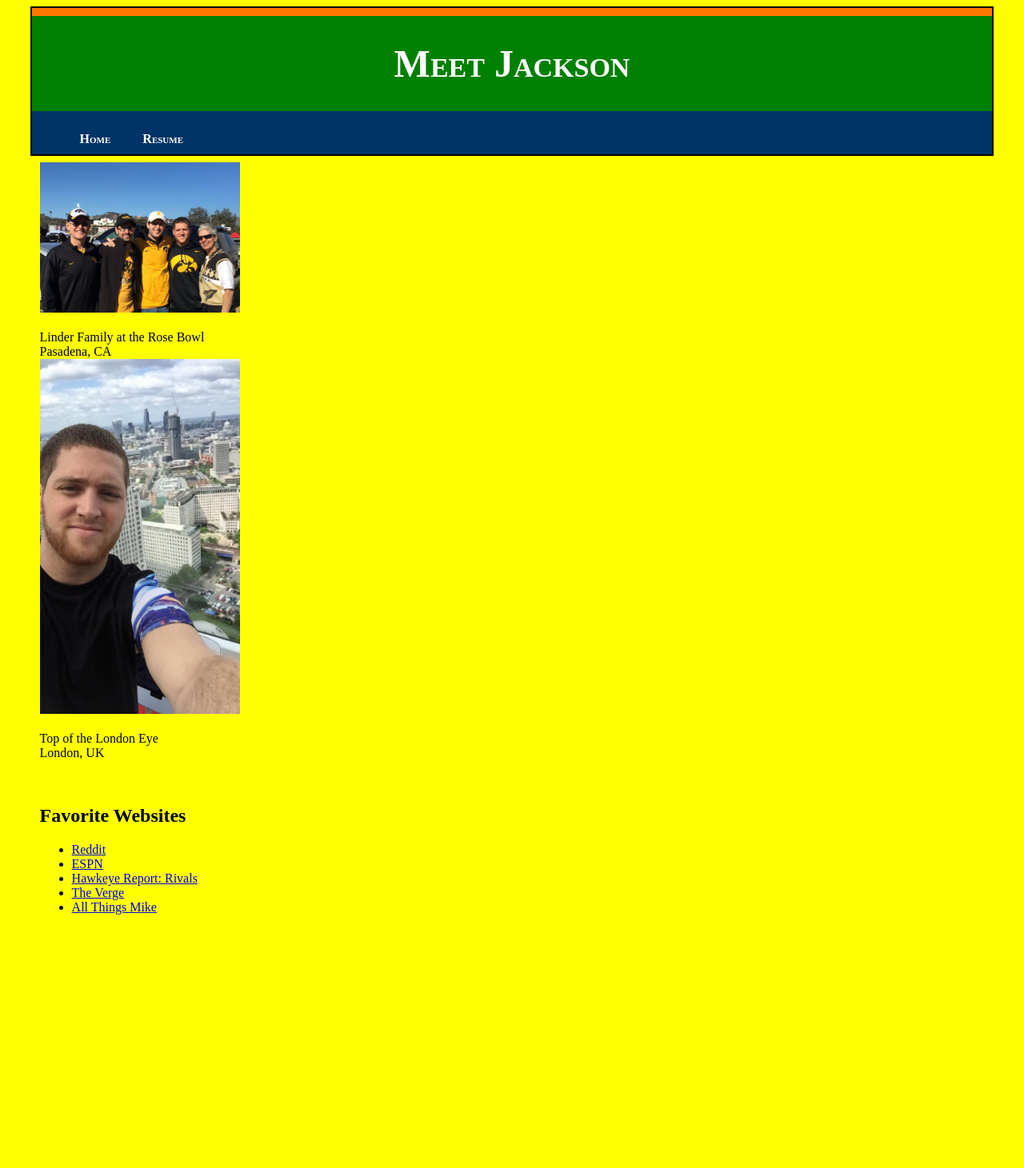
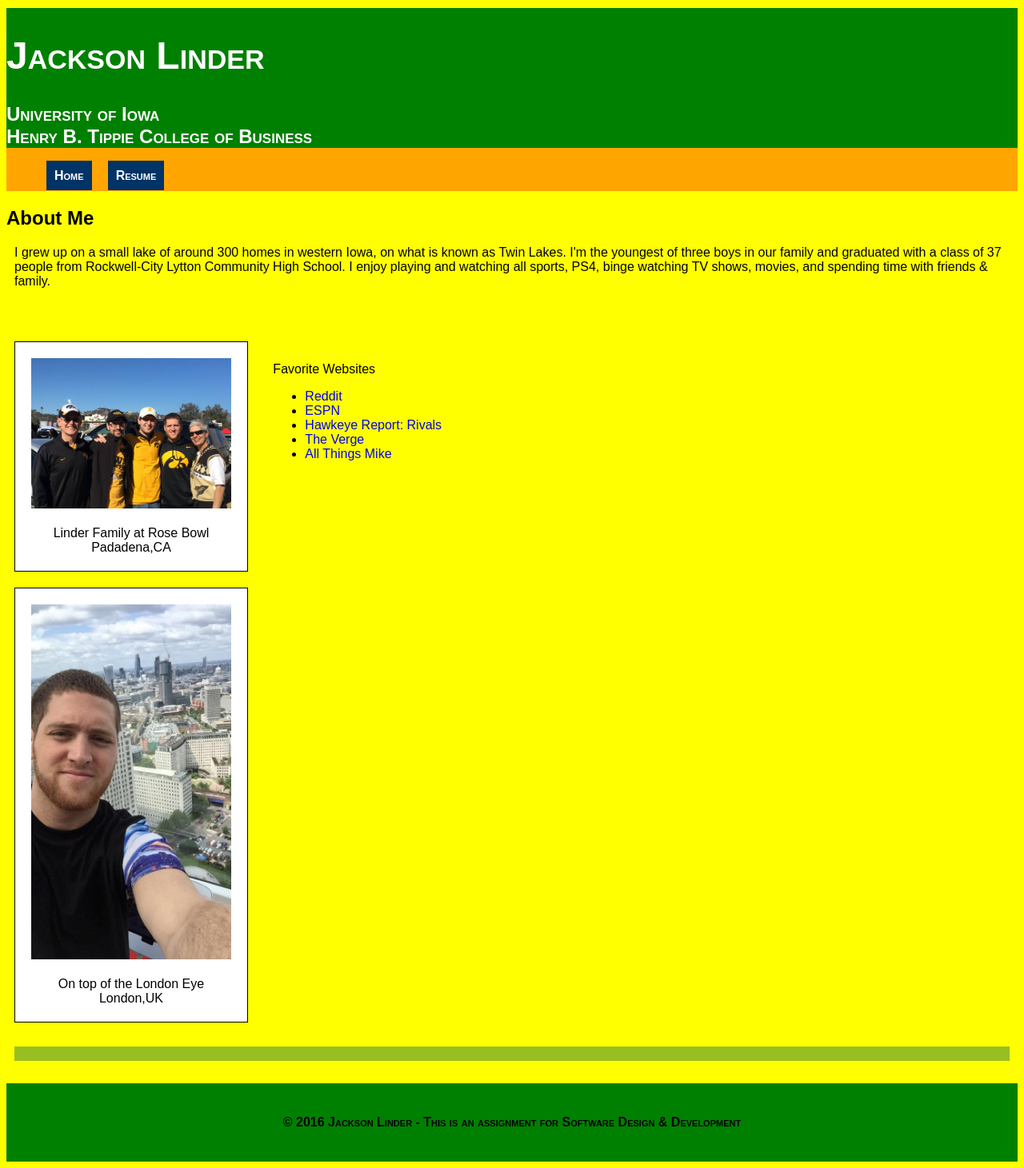
Before and after one commit to jlinderUIowa/HW2, a plain HTML site: page index.html in a window 1280 px wide. Shown: the whole page at 80% size. Before the commit the page ends 1206 px from the top, so only its background shows below. Drawn offline with Linux system fonts and the light colour scheme.

Commit message:
Last commit for HW2, fixed some things

```diff
--- a/index.html
+++ b/index.html
@@ -4,16 +4,17 @@
 
 <head>
 	<meta charset=utf-8>
-	<title> Meet Jackson </title>
+	<title> Jackson Linder </title>
 	<link rel="stylesheet" type="text/css" href="./style.css" />
 </head>
 
 <body id="home">
 
-<div id="wrap">
-	<header>
+<header>
 
-	<h1> Meet Jackson </h1>
+	<h1> Jackson Linder </h1>
+	<h7> University of Iowa <br/> Henry B. Tippie College of Business </h7>
+
 
 	<div id="menubar">
 		<nav>
@@ -23,27 +24,54 @@
 			</ul>
 		</nav>
 	</div>
-	</header>
+</header>
 
-<div id="left">
-		<div class="polaroid"> <img class="gallery" src="./image1.jpg" alt="Linder Family at the Rose Bowl">
-		<br><span>  &nbsp; <br> Linder Family at the Rose Bowl <br>Pasadena, CA</span></div>
 
-		<div class="polaroid"> <img class="gallery" src="./image2.jpg" alt="Top of the London Eye">
-		<br><span> &nbsp; <br>Top of the London Eye <br> London, UK </span></div>
+<h2> About Me </h2>
+
+		<p>
+		I grew up on a small lake of around 300 homes in western Iowa, on what is known as Twin Lakes. I'm the youngest of three boys
+		in our family and graduated with a class of 37 people from Rockwell-City Lytton Community High School. I enjoy playing and watching
+		all sports, PS4, binge watching TV shows, movies, and spending time with friends & family.
+		</p>
 
 <br><br>
 
-	<h2> Favorite Websites </h2>
-		<ul class="daisylist">
+
+<div id="left">
+
+	<div class="polaroid"> <img class="gallery" src="./image1.jpg" alt="Linder Family at Rose Bowl">
+		<br><span> &nbsp; <br> Linder Family at Rose Bowl <br>Padadena,CA</span></div>
+
+	<div class="polaroid"> <img class="gallery" src="./image2.jpg" alt="London Eye">
+		<br><span> &nbsp; <br> On top of the London Eye <br>London,UK</span></div>
+
+</div> <!-- close the #left div -->
+
+<br><br>
+
+<div id="middle"
+
+ <h9> Favorite Websites </h9>
+		<ul>
 			<li> <a href="https://www.reddit.com/"> Reddit </a> </li>
 			<li> <a href="http://espn.go.com/"> ESPN </a> </li>
 			<li> <a href="https://iowa.n.rivals.com/"> Hawkeye Report: Rivals </a> </li>
 			<li> <a href="http://www.theverge.com/"> The Verge </a> </li>
-			<li> <a href="http://msci3300-s1600.cloudapp.net/HW2/index.html/"> All Things Mike </a> </li>
+			<li> <a href="http://msci3300-s1600.cloudapp.net/HW2/"> All Things Mike </a> </li>
 		</ul>
+</div>
+	<br><br><br>
 
-<br><br>
+	<p class="text_line"> &nbsp;</p>
+
+	<br />
+
+<footer>
+	<p>&copy; 2016 Jackson Linder - This is an assignment for Software Design &amp; Development</p>
+</footer>
+
+</div> <!-- close the #wrap div -->
 
 </body>
 </html>
--- a/style.css
+++ b/style.css
@@ -1,36 +1,65 @@
-body {background-color:yellow;}
+body {font-family:sans-serif; background-color:yellow;}
 
 header {background-color:green; margin-top:10px; overflow:hidden;}
 
 footer {background-color: green; text-align:center; font-variant:small-caps;
 	padding-bottom:30px; padding-top:30px; font-weight:bold;}
 
-h1 {text-align:center; color:white; font-size:3em; font-weight:bold;
+h1 {text-align:left; color:white; font-size:3em; font-weight:bold;
 font-variant:small-caps;}
 
-p {margin-top:30px; font-size:1.5em;}
+h7 {text-align:left; color:white; font-size:1.5em; font-weight:bold; font-variant:small-caps;}
 
-.poloroid {
+h8 {text-align:left; color:white; font-size:1em; font-weight:bold; font-variant:small-caps;}
+
+h9 {text-align:left; color:white; font-size:1em; font-weight:bold; font-variant:small-caps;}
+
+
+p {
+	margin:10px;
+}
+
+a {text-decoration:none;}
+
+a:hover {text-decoration: underline;}
+
+ul1 {
+	list-style-type:none;
+	text-align:center;
+}
+
+.polaroid {
 	border: solid 1px black;
-	background:white;
+	background: white;
 	text-align:center;
 	width: 250px;
 	padding: 20px;
 	margin-top: 10px;
-	margin-bottom: 20px;}
+	margin-bottom: 20px;
+}
 
-.gallery {width:250px;}
+.gallery {
+	width:250px;
+}
 
 .text_line {
 	clear:both;
 	background-color:#98bf21;
 }
 
+
+ul.daisylist {
+    list-style-type: none;
+    padding: 0px;
+    margin: 10px;}
+
 ol { margin:0px; }
 ol li { padding-top:5px; padding-bottom:5px; font-size:1.25em; }
 
+
+
 #wrap {
-	background-color:#FF7600;
+	background-color:white;
 	margin:0 auto;
 	width:95%;
 	text-align:left;
@@ -59,7 +88,7 @@ ol li { padding-top:5px; padding-bottom:5px; font-size:1.25em; }
 }
 
 #menubar {
-	background-color: #036;
+	background-color:orange;
 	width:100%;
 	overflow:hidden;
 	}
@@ -88,6 +117,12 @@ ol li { padding-top:5px; padding-bottom:5px; font-size:1.25em; }
 	text-decoration: none;
 	}
 
+#daisy_list {
+	width:90%;
+	margin:0 auto;
+	padding:20px;
+	text-align:left;
+}
 
 #resume_content{
 	width:90%;
```
Also changed, not shown: resume.html (+2 -2 lines).
